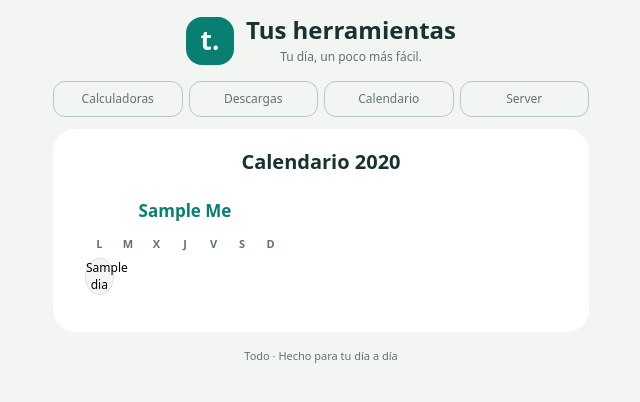
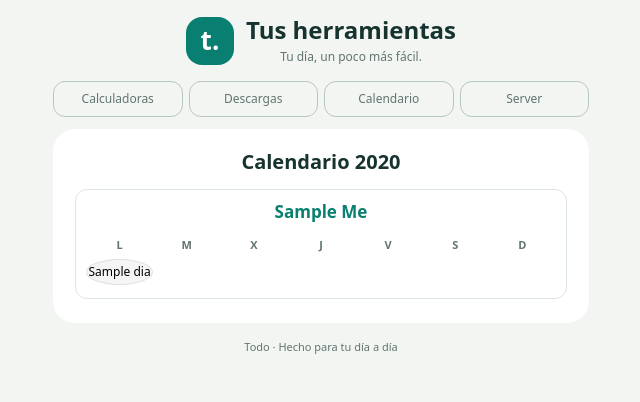
Before and after one commit to andresok10/todo_web, a Flask app: template todo_web/templates/app.html in a window 1280 px wide. Shown: the top 402 px of the page, without its empty margins (319-959 px from the left). Run offline with Flask 3, Linux system fonts and the light colour scheme; the template is opened without the code that fills it: values that come from a table or form of the project are taken from there, most other values are stand-ins (such as "Sample title", 1, 10 or a date in 2020); some libraries are stand-ins or nearby versions.

Commit message:
guardar app

```diff
--- a/todo_web/static/todo-compacto.css
+++ b/todo_web/static/todo-compacto.css
@@ -165,7 +165,7 @@ input:focus-visible, select:focus-visible, button:focus-visible, a:focus-visible
 .section-heading h2 { margin: 0; font-size: 20px; line-height: 1.3; font-weight: 700; }
 .section-heading span { display: none; }
 .calendario-contenedor { display: flex; gap: 12px; overflow-x: auto; padding: 2px 2px 4px; scroll-snap-type: x proximity; scrollbar-color: #b6ccc3 transparent; }
-.calendario-mes { flex: 0 0 220px; padding: 10px; border-radius: 12px; background: #fff; scroll-snap-align: start; }
+.calendario-mes { flex: 0 0 100%; padding: 10px; border: 1px solid var(--line); border-radius: 12px; background: #fff; scroll-snap-align: start; }
 .calendario-mes h3 { margin: 0 0 6px; color: var(--ink); font-size: 17px; font-weight: 700; text-align: center; text-transform: capitalize; }
 .calendario-mes:first-child h3 { color: var(--accent); }
 .calendario-mes table { width: 100%; table-layout: fixed; border-collapse: separate; border-spacing: 0 3px; text-align: center; font-size: 12px; font-variant-numeric: tabular-nums; }
--- a/todo_web/templates/app.html
+++ b/todo_web/templates/app.html
@@ -5,7 +5,7 @@
     <meta name="viewport" content="width=device-width, initial-scale=1.0">
     {% if panel == 'descarga_progreso' and estado == 'processing' and estado_url %}<meta http-equiv="refresh" content="1;url={{ estado_url }}">{% elif panel == 'descarga_progreso' and estado == 'success' and download_url %}<meta http-equiv="refresh" content="4;url={{ download_url }}">{% endif %}
     <title>Todo · Tus herramientas</title>
-    <link rel="stylesheet" href="{{ url_for('static', filename='todo-compacto.css', v='13') }}">
+    <link rel="stylesheet" href="{{ url_for('static', filename='todo-compacto.css', v='14') }}">
 </head>
 <body>
     <header class="app-header">
```
